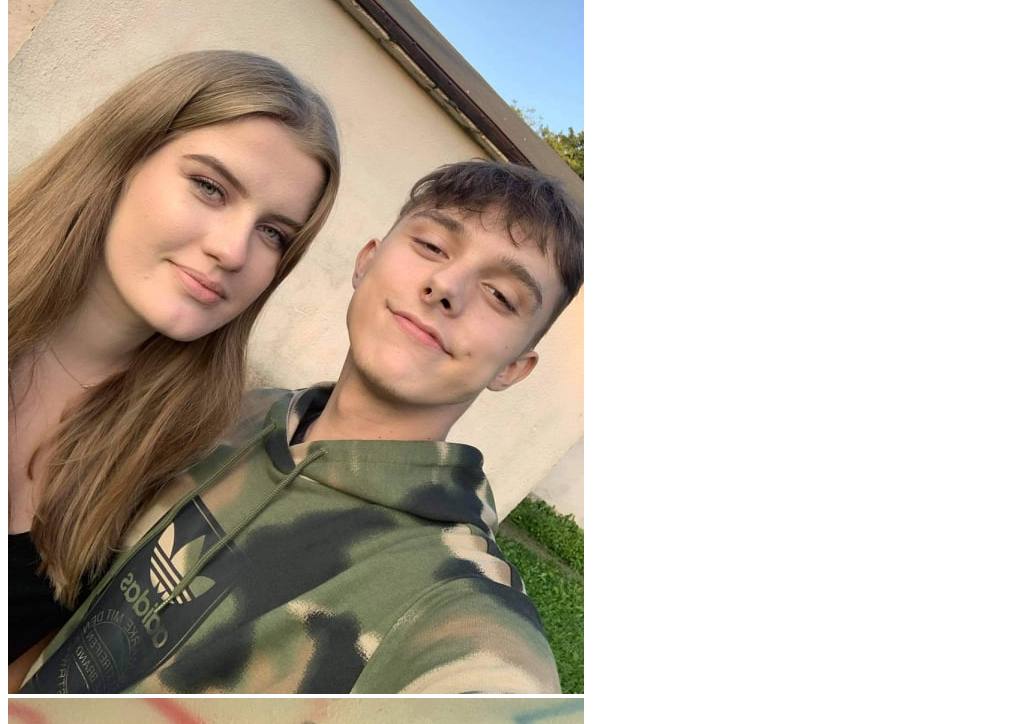
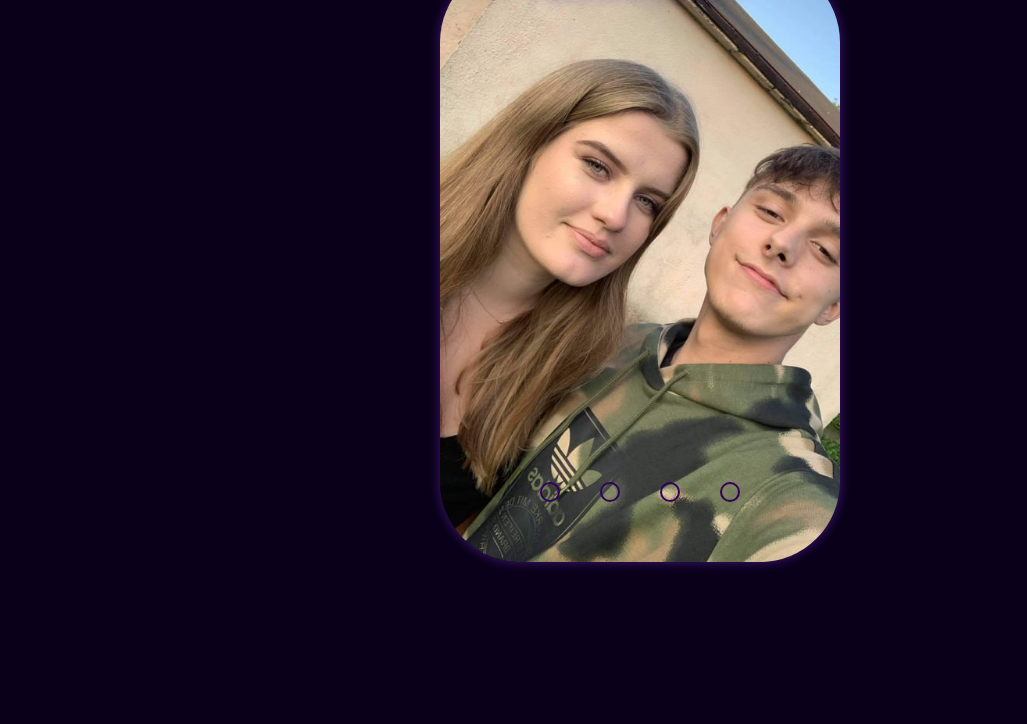
Before and after one commit to stronkiodkubusia/galerriririririazdjeeecicicicicicie, a plain HTML site: page index.html in a window 1280 px wide. Shown: the part 138-862 px from the top of the page, without its empty margins (0-1027 px from the left). After the commit the page ends 800 px from the top, so only its background shows below. Drawn offline with Linux system fonts and the light colour scheme; a web font is replaced by a local one.

Commit message:
Update index.html

```diff
--- a/index.html
+++ b/index.html
@@ -3,7 +3,7 @@
 <head>
 	<meta charset="utf-8">
 	<title>Zdjęcia</title>
-	<link rel="stylesheet" href="style — kopia.css">
+	<link rel="stylesheet" href="style.css">
 
 	<link rel="preconnect" href="https://fonts.googleapis.com">
 	<link rel="preconnect" href="https://fonts.gstatic.com" crossorigin>
```
